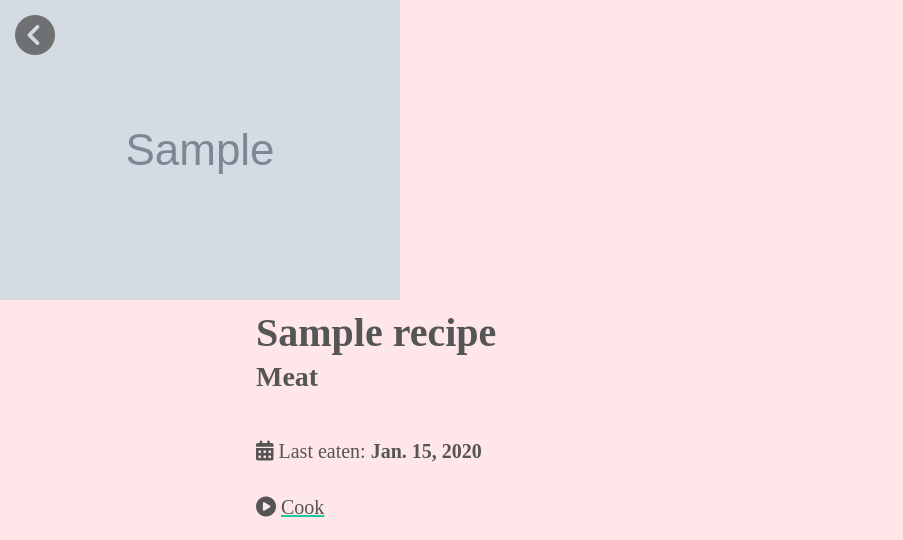
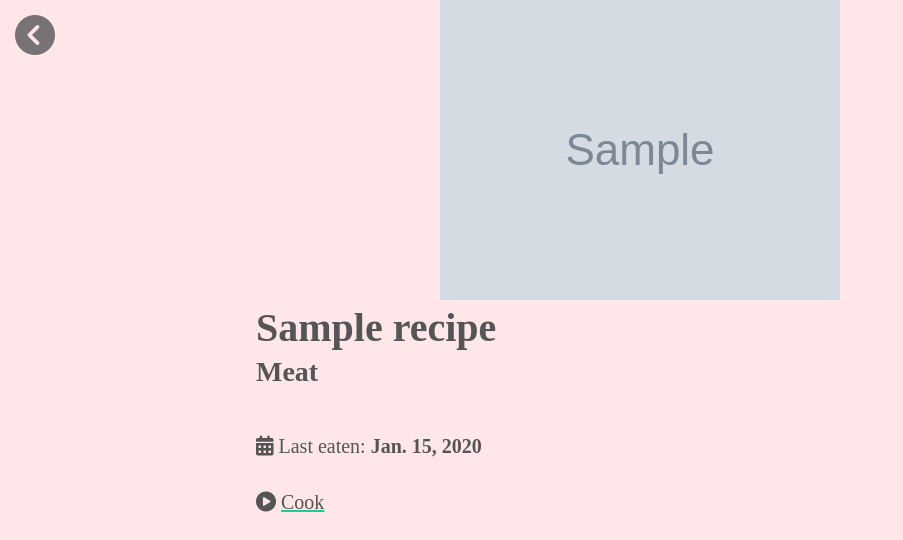
Before and after one commit to jamesrampton/recipe-book, a Django app: a page that uses recipes/templates/includes/head.html in a window 1280 px wide. Shown: the top 540 px of the page, without its empty margins (0-903 px from the left). Run offline with Django 3.2, Linux system fonts and the light colour scheme; a user stored in the database is signed in; tables that the repository leaves empty hold one stand-in row (values such as "Sample post"); grey boxes marked "Sample" are stand-in pictures; style sheets or scripts are compiled from the project's sources; some libraries are stand-ins or nearby versions; some web fonts are replaced.

Commit message:
Amend some styles

```diff
--- a/recipes/static/scss/_common.scss
+++ b/recipes/static/scss/_common.scss
@@ -41,7 +41,7 @@ a:visited {
   }
 }
 
-a:h§ {
+a:hover {
   background-color: rgba($colour_accent, 0.2);
 }
 
@@ -62,6 +62,11 @@ li::marker {
 img {
   max-width: 100%;
   height: auto;
+
+  &.hero-image {
+    display: block;
+    margin: 0 auto;
+  }
 }
 
 .back-link {
--- a/recipes/templates/includes/head.html
+++ b/recipes/templates/includes/head.html
@@ -25,7 +25,7 @@
 <link rel="mask-icon" href="{% static '/images/favicon/pinned_icon.svg' %}" color="#333333">
 <link rel="manifest" href="/manifest.json">
 {% compress css %}
-    <link rel="stylesheet" type="text/x-scss" href="{% static "scss/screen.scss" %}?v=21" />
+    <link rel="stylesheet" type="text/x-scss" href="{% static "scss/screen.scss" %}?v=22" />
 {% endcompress %}
 <script src="https://unpkg.com/jquery@3.6.0/dist/jquery.js"></script>
 <script src="https://kit.fontawesome.com/ea942b1dc0.js" crossorigin="anonymous"></script>
--- a/recipes/templates/recipes/recipe_detail.html
+++ b/recipes/templates/recipes/recipe_detail.html
@@ -6,10 +6,10 @@
     <a class="back-link" href="/"><i class="fa fa-2x fa-circle-chevron-left"></i><span class="sr-only"> back to recipes</span></a>
 
     {% thumbnail object.recipeimage_set.first.image "1000" as im %}
-        <img src="{{ im.url }}">
+        <img class="hero-image" src="{{ im.url }}">
     {% empty %}
         {% thumbnail recipe.get_placeholder_image "1000" as im %}
-            <img src="{{ im.url }}">
+            <img class="hero-image" src="{{ im.url }}">
         {% endthumbnail%}
     {% endthumbnail %}
     <div class="container">
```
